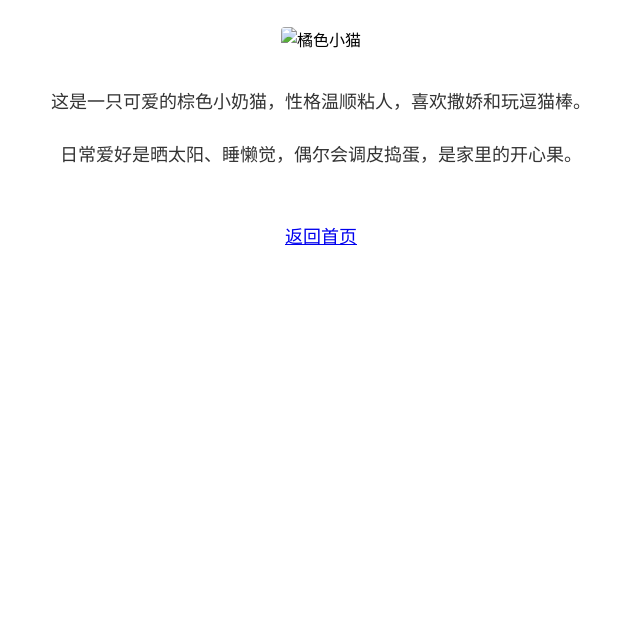
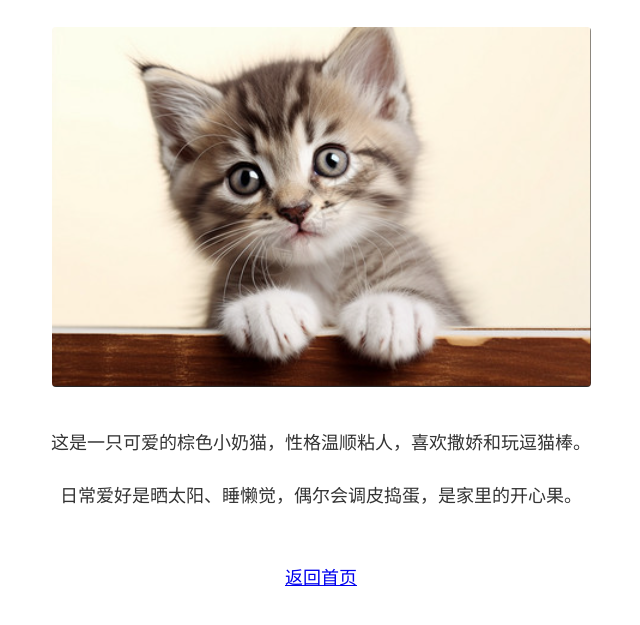
Before and after one commit to Liaofuxin/project02, a plain HTML site: page public/about.html in a window 1280 px wide. Shown: the part 93-718 px from the top of the page, without its empty margins (319-959 px from the left). Drawn offline with Linux system fonts and the light colour scheme.

Commit message:
Add files via upload

```diff
--- a/public/about.html
+++ b/public/about.html
@@ -45,7 +45,7 @@
 </head>
 <body>
     <h1>小猫简介</h1>
-    <img src="../assets/小猫.png" alt="橘色小猫">
+    <img src="../assets/images/小猫.png" alt="棕色小猫">
     <p>这是一只可爱的棕色小奶猫，性格温顺粘人，喜欢撒娇和玩逗猫棒。</p>
     <p>日常爱好是晒太阳、睡懒觉，偶尔会调皮捣蛋，是家里的开心果。</p>
     <a href="../index.html">返回首页</a>
```
Also changed, not shown: public/birthday.html (+1 -1 lines).
